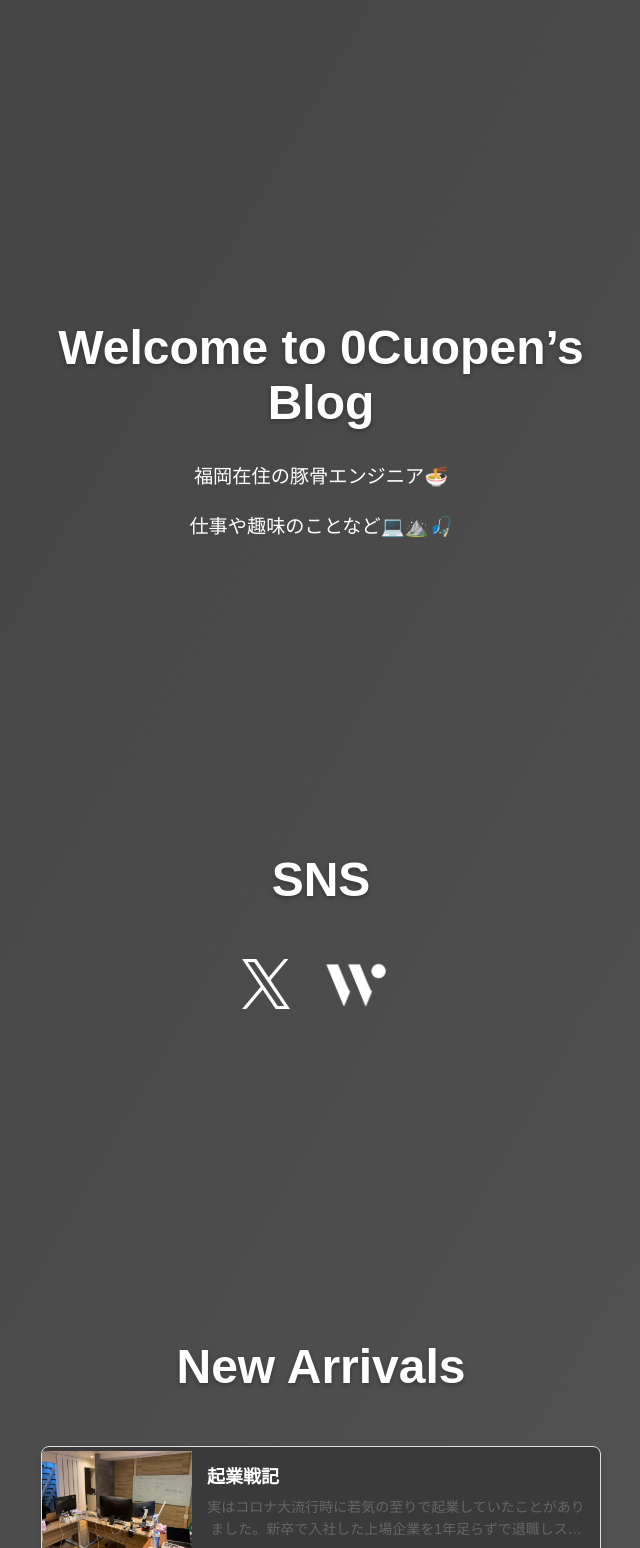
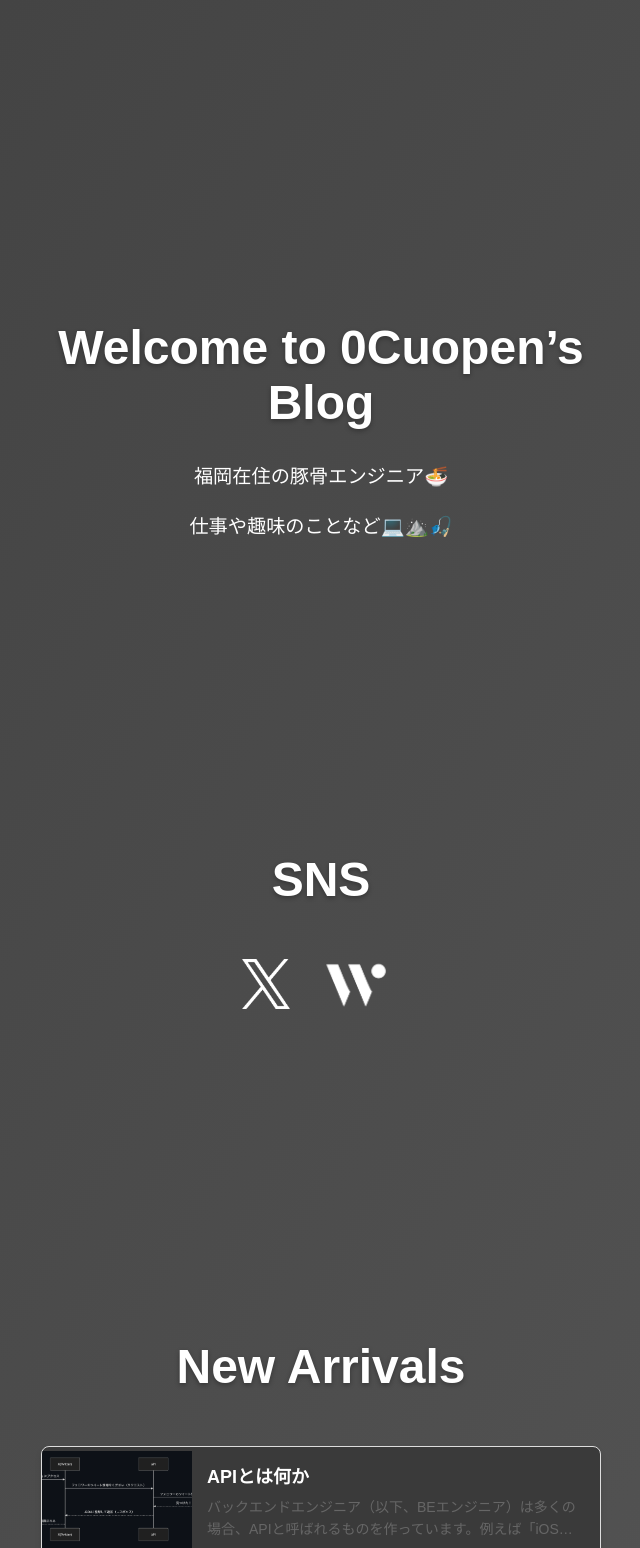
Before and after one commit to 0Cuopen/0cuopen.github.io, a Jekyll site: the page built from index.md, in a window 1280 px wide. Shown: the whole page, without its empty margins (319-959 px from the left). Built offline with Jekyll 4.4.1, drawn with Linux system fonts in a browser that asks for light colours.

Commit message:
fix index.md

```diff
--- a/index.md
+++ b/index.md
@@ -24,6 +24,15 @@ image: https://0cuopen.net/assets/images/thumbnail.webp
 
 # New Arrivals
 
+<div class="blog-container">
+    <a href="what_is_api" class="blog-horizontal-card">
+        <img src="assets/images/api_sequence.png" alt="Blog Thumbnail" class="blog-thumbnail">
+        <div class="blog-content">
+            <h3 class="blog-title">APIとは何か</h3>
+            <p class="blog-description">バックエンドエンジニア（以下、BEエンジニア）は多くの場合、APIと呼ばれるものを作っています。例えば「iOSエンジニアです」と言われたら</p>
+        </div>
+    </a>
+</div>
 <div class="blog-container">
     <a href="my_startup_failure_story" class="blog-horizontal-card">
         <img src="assets/images/nagano_office.JPG" alt="Blog Thumbnail" class="blog-thumbnail">
@@ -91,6 +100,7 @@ p {
     -webkit-box-orient: vertical;
     overflow: hidden;
     -webkit-line-clamp: 2;
+    text-align: left;
 }
 
 .sns-links {
```
Also changed, not shown: what_is_api.md (+1 -1 lines).
